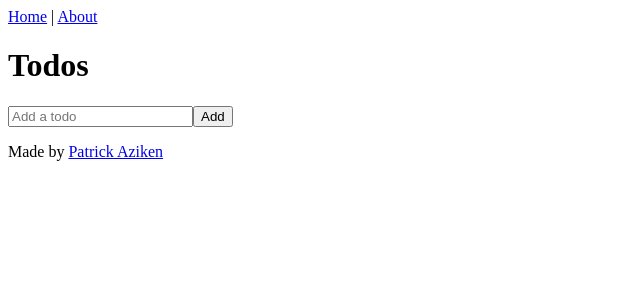
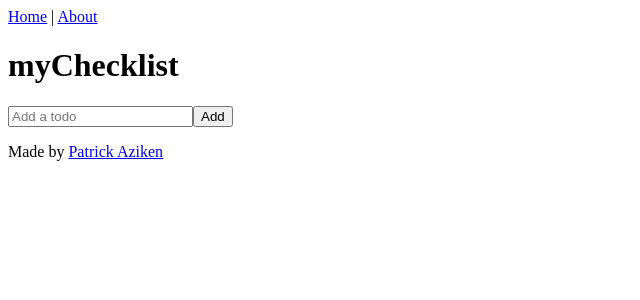
Before and after one commit to skylarng89/my-checklist, a Vue app: page / in a window 1280 px wide. Shown: the top 300 px of the page, without its empty margins (0-640 px from the left). Built offline with nearby package versions, Linux system fonts and the light colour scheme.

Commit message:
Changed page title on home page

```diff
--- a/src/views/HomeView.vue
+++ b/src/views/HomeView.vue
@@ -1,6 +1,6 @@
 <template>
     <div>
-        <h1>Todos</h1>
+        <h1>{{ appTitle }}</h1>
 
         <!-- Add the 'AddTodo' component with custom event listeners '@add-todo' and '@error' emitted from the 'AddTodo' component -->
         <AddTodo @add-todo="addTodo" @error="setError" />
@@ -32,7 +32,8 @@ export default {
             todos: JSON.parse(localStorage.getItem("todos") || "[]"),
 
             // Set an empty string to store error message
-            errorMsg: ""
+            errorMsg: "",
+            appTitle: 'myChecklist'
         };
     },
     methods: {
```
